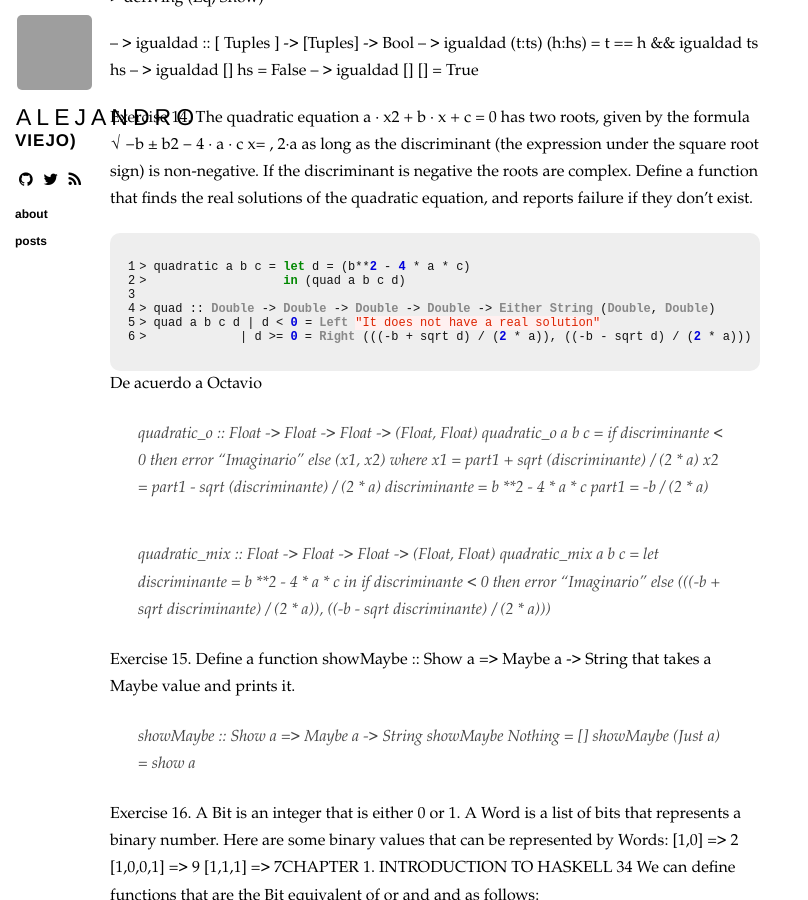
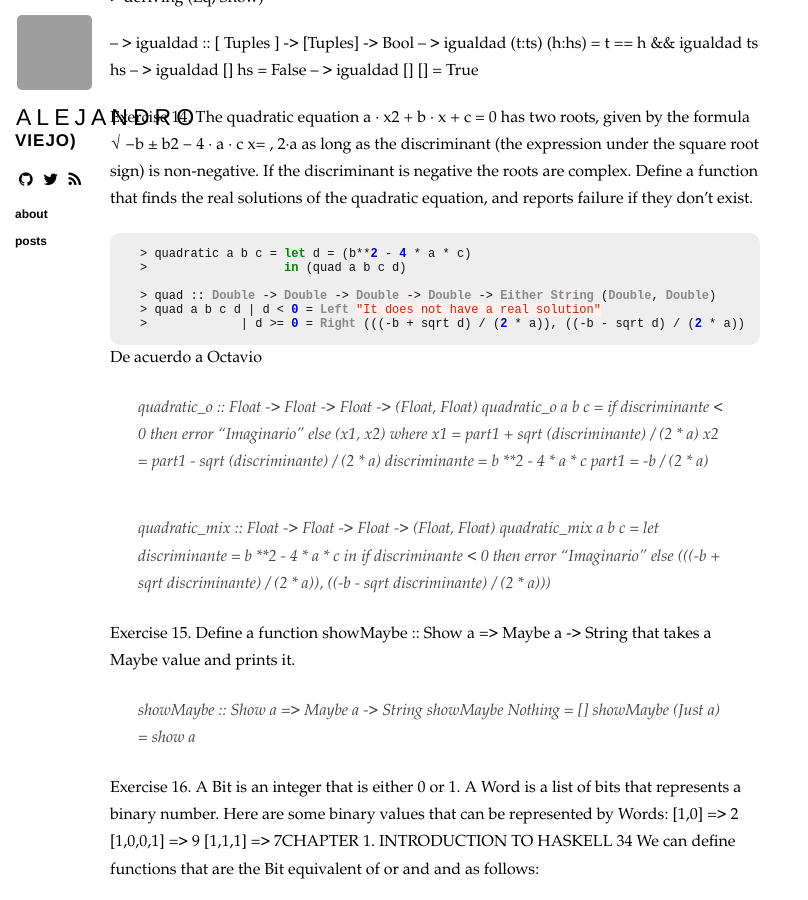
Before and after one commit to holman/left, a Jekyll site: the page built from _posts/2013-09-05-SolutionsToCh01.md, in a window 1280 px wide and 900 px high, scrolled down 335 px. Shown: the whole window, without its empty margins (0-808 px from the left). Built offline with Jekyll 4.4.1, drawn with Linux system fonts in a browser that asks for light colours; nearby versions of some CDN libraries; Markdown is read by kramdown in place of the engine named in the settings; comment, search, counter and statistics services are not loaded; grey boxes are pictures that could not be loaded.

Commit message:
nuevo markdown

````diff
--- a/_posts/2013-09-05-SolutionsToCh01.md
+++ b/_posts/2013-09-05-SolutionsToCh01.md
@@ -39,7 +39,7 @@
 Define a function that finds the real solutions of the quadratic equation,
 and reports failure if they don’t exist.
 
-{% highlight haskell linenos %}
+```haskell
 
 > quadratic a b c = let d = (b**2 - 4 * a * c)
 >                   in (quad a b c d)
@@ -48,7 +48,7 @@
 > quad a b c d | d < 0 = Left "It does not have a real solution"
 >             | d >= 0 = Right (((-b + sqrt d) / (2 * a)), ((-b - sqrt d) / (2 * a)))
 
-{% endhighlight %}
+```
 
 De acuerdo a Octavio
 
````
